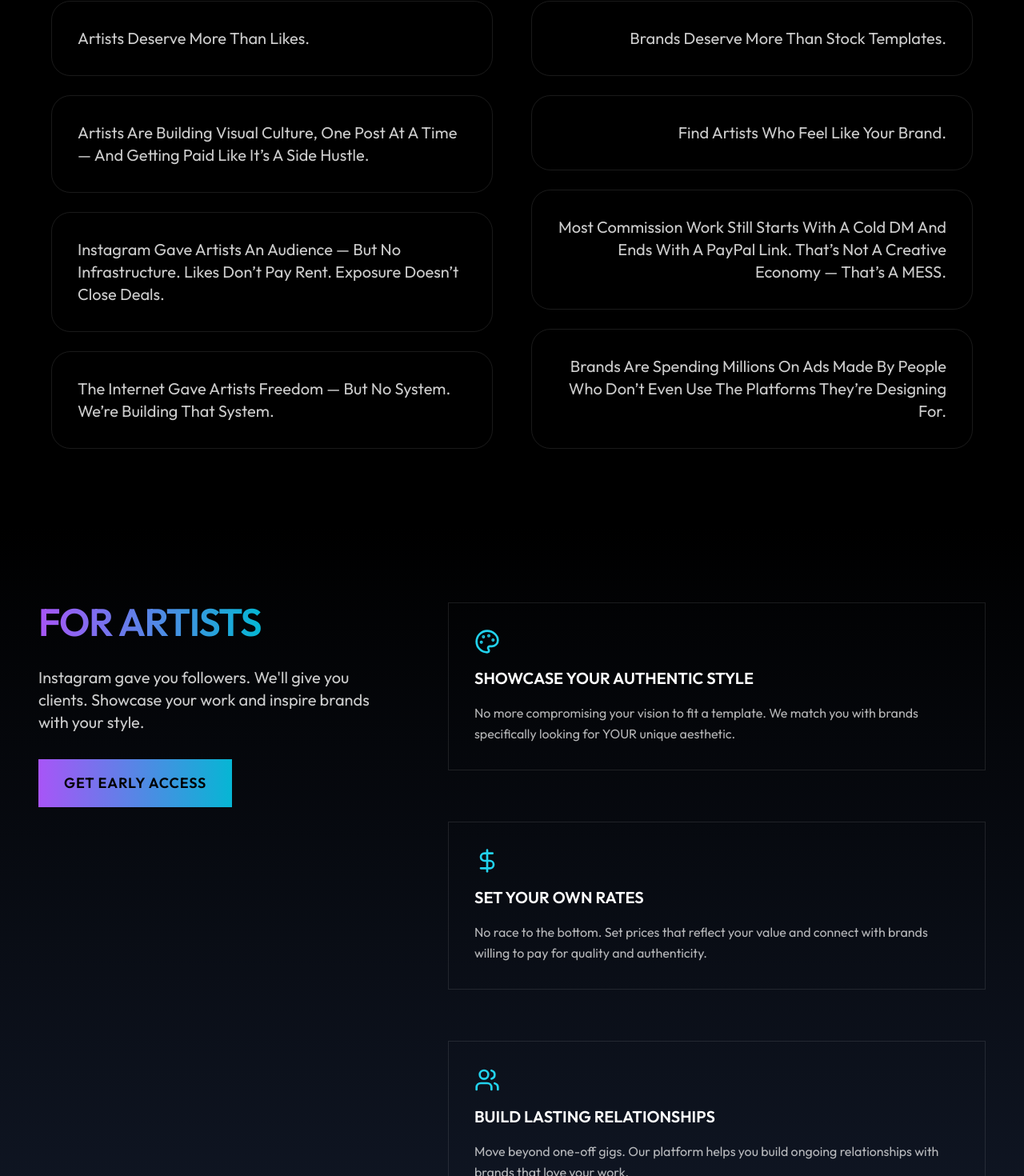
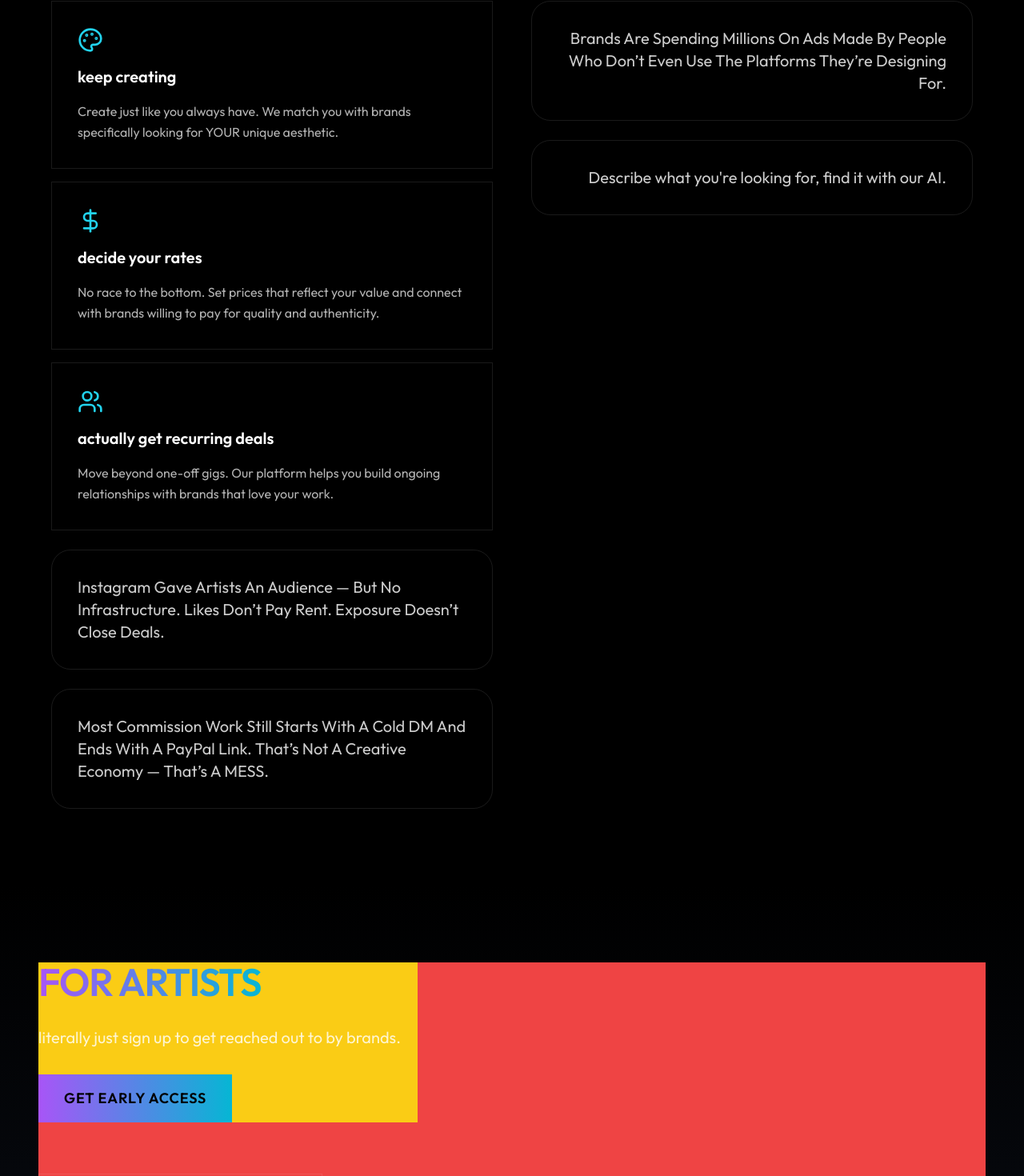
Before and after one commit to jvalaj/visual, a React (Vite) app: page / in a window 1280 px wide. Shown: the part 1055-2525 px from the top of the page at 80% size. Built offline with nearby package versions, Linux system fonts and the light colour scheme.

Commit message:
more stuff

```diff
--- a/src/components/ForArtists.tsx
+++ b/src/components/ForArtists.tsx
@@ -8,8 +8,8 @@ const ForArtists: React.FC = () => {
       className="py-24 bg-gradient-to-b from-black to-gray-900"
     >
       <div className="container mx-auto px-6 md:px-12">
-        <div className="flex flex-col md:flex-row items-start justify-between gap-16">
-          <div className="md:w-2/5 sticky top-24">
+        <div className="flex flex-col bg-red-500 gap-16">
+          <div className="md:w-2/5 bg-yellow-400 sticky top-24">
             <h2 className="text-white text-3xl md:text-5xl font-bold uppercase tracking-tight mb-8">
               <span className="bg-clip-text text-transparent bg-gradient-to-r from-purple-500 to-cyan-500">
                 for Artists
@@ -17,8 +17,7 @@ const ForArtists: React.FC = () => {
             </h2>
 
             <p className="text-white/80 text-lg md:text-xl leading-relaxed mb-8">
-              Instagram gave you followers. We'll give you clients. Showcase
-              your work and inspire brands with your style.
+              literally just sign up to get reached out to by brands.
             </p>
 
             <a
@@ -29,23 +28,23 @@ const ForArtists: React.FC = () => {
             </a>
           </div>
 
-          <div className="md:w-3/5">
-            <div className="space-y-16">
+          <div className="md:w-[30%] flex flex-col">
+            <div className="space-y-4">
               <FeatureItem
                 icon={<Palette size={32} />}
-                title="SHOWCASE YOUR AUTHENTIC STYLE"
-                description="No more compromising your vision to fit a template. We match you with brands specifically looking for YOUR unique aesthetic."
+                title="keep creating"
+                description="Create just like you always have. We match you with brands specifically looking for YOUR unique aesthetic."
               />
 
               <FeatureItem
                 icon={<DollarSign size={32} />}
-                title="SET YOUR OWN RATES"
+                title="decide your rates"
                 description="No race to the bottom. Set prices that reflect your value and connect with brands willing to pay for quality and authenticity."
               />
 
               <FeatureItem
                 icon={<Users size={32} />}
-                title="BUILD LASTING RELATIONSHIPS"
+                title="actually get recurring deals"
                 description="Move beyond one-off gigs. Our platform helps you build ongoing relationships with brands that love your work."
               />
             </div>
@@ -68,7 +67,7 @@ const FeatureItem: React.FC<FeatureItemProps> = ({
   description,
 }) => {
   return (
-    <div className="group relative">
+    <div className="">
       <div className="absolute inset-0 bg-gradient-to-r from-purple-500/10 to-cyan-500/10 blur group-hover:blur-xl transition-all duration-500 opacity-0 group-hover:opacity-100"></div>
       <div className="relative border border-white/10 p-8 hover:border-white/30 transition-all duration-300">
         <div className="text-cyan-400 mb-4">{icon}</div>
--- a/src/components/Manifesto.tsx
+++ b/src/components/Manifesto.tsx
@@ -1,5 +1,5 @@
 import React from "react";
-
+import { Palette, DollarSign, Users } from "lucide-react";
 const Vision: React.FC = () => {
   return (
     <section id="vision" className="py-24 bg-black">
@@ -17,18 +17,34 @@ const Vision: React.FC = () => {
           {/* Left Column — Vision for Artists */}
           <div className="space-y-6">
             <span className=" text-[#FF0000]">for Artists</span>
-            <VisionItem>Artists Deserve More Than Likes.</VisionItem>
-            <VisionItem>
-              Artists Are Building Visual Culture, One Post At A Time — And
-              Getting Paid Like It’s A Side Hustle.
-            </VisionItem>
+            <div className="md:[70%] flex flex-col">
+              <div className="space-y-4">
+                <FeatureItem
+                  icon={<Palette size={32} />}
+                  title="keep creating"
+                  description="Create just like you always have. We match you with brands specifically looking for YOUR unique aesthetic."
+                />
+
+                <FeatureItem
+                  icon={<DollarSign size={32} />}
+                  title="decide your rates"
+                  description="No race to the bottom. Set prices that reflect your value and connect with brands willing to pay for quality and authenticity."
+                />
+
+                <FeatureItem
+                  icon={<Users size={32} />}
+                  title="actually get recurring deals"
+                  description="Move beyond one-off gigs. Our platform helps you build ongoing relationships with brands that love your work."
+                />
+              </div>
+            </div>
             <VisionItem>
               Instagram Gave Artists An Audience — But No Infrastructure. Likes
               Don’t Pay Rent. Exposure Doesn’t Close Deals.
             </VisionItem>
             <VisionItem>
-              The Internet Gave Artists Freedom — But No System. We’re Building
-              That System.
+              Most Commission Work Still Starts With A Cold DM And Ends With A
+              PayPal Link. That’s Not A Creative Economy — That’s A MESS.
             </VisionItem>
           </div>
           {/* Right Column — Vision for Brands */}
@@ -36,22 +52,40 @@ const Vision: React.FC = () => {
             <p className="bg-clip-text ml-auto text-transparent text-end bg-gradient-to-r from-[#FF0000] to-[#00FF00]">
               for Brands
             </p>
-            <VisionItem>Brands Deserve More Than Stock Templates.</VisionItem>
-            <VisionItem>Find Artists Who Feel Like Your Brand.</VisionItem>
-
-            <VisionItem>
-              Most Commission Work Still Starts With A Cold DM And Ends With A
-              PayPal Link. That’s Not A Creative Economy — That’s A MESS.
-            </VisionItem>
-
             <VisionItem>
               Brands Are Spending Millions On Ads Made By People Who Don’t Even
               Use The Platforms They’re Designing For.
+            </VisionItem>
+            <VisionItem>
+              Describe what you're looking for, find it with our AI.
             </VisionItem>
           </div>
         </div>
       </div>
     </section>
+  );
+};
+
+interface FeatureItemProps {
+  icon: React.ReactNode;
+  title: string;
+  description: string;
+}
+
+const FeatureItem: React.FC<FeatureItemProps> = ({
+  icon,
+  title,
+  description,
+}) => {
+  return (
+    <div className="">
+      <div className="absolute inset-0 bg-gradient-to-r from-purple-500/10 to-cyan-500/10 blur group-hover:blur-xl transition-all duration-500 opacity-0 group-hover:opacity-100"></div>
+      <div className="relative border border-white/10 p-8 hover:border-white/30 transition-all duration-300">
+        <div className="text-cyan-400 mb-4">{icon}</div>
+        <h3 className="text-white text-xl font-bold mb-4">{title}</h3>
+        <p className="text-white/70 leading-relaxed">{description}</p>
+      </div>
+    </div>
   );
 };
 
```
